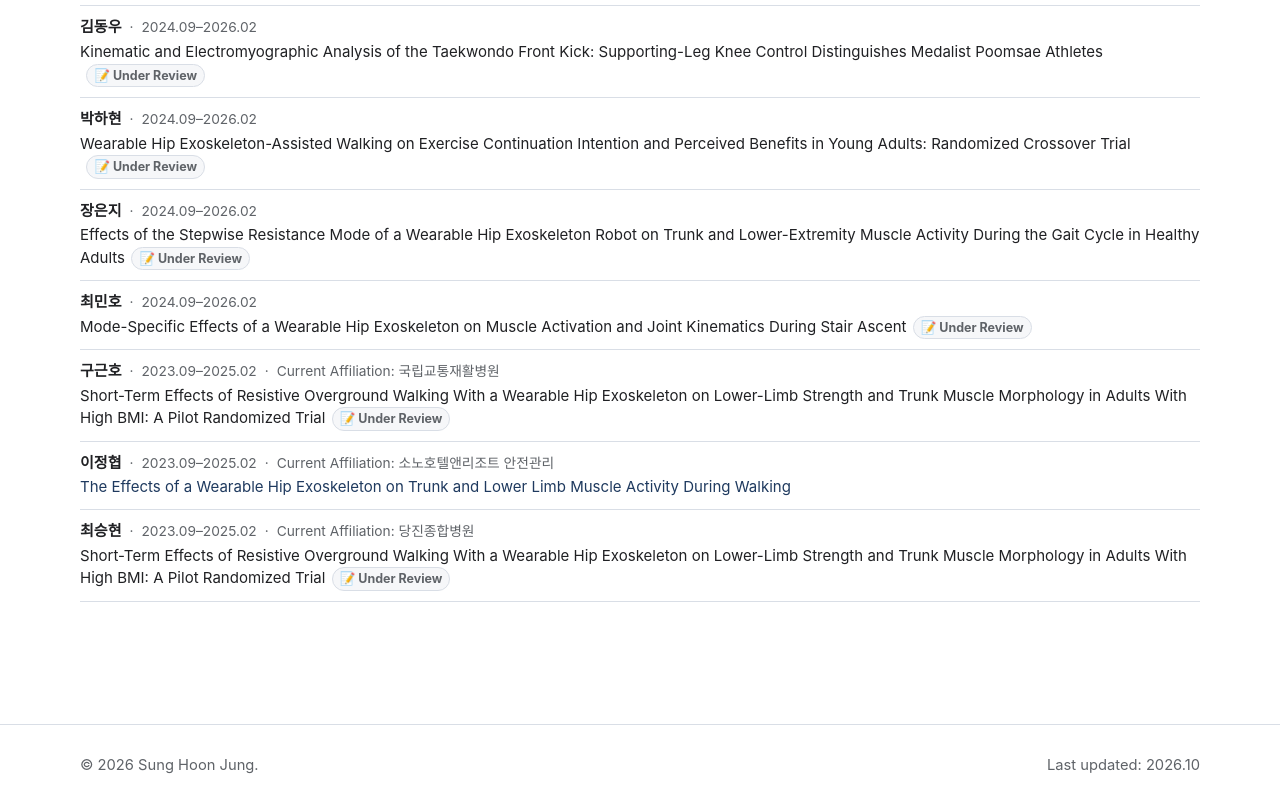
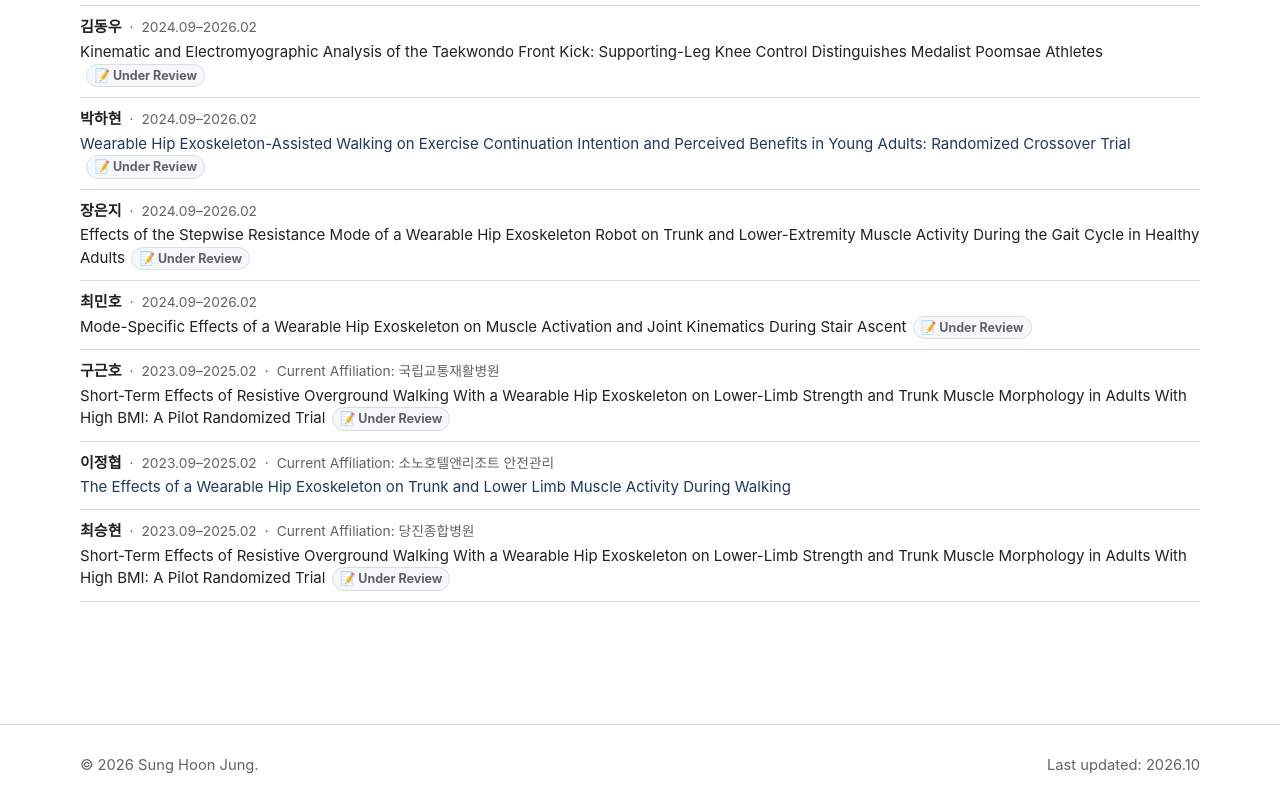
Before and after one commit to shjung66/shjung66.github.io, a plain HTML site: page people.html in a window 1280 px wide. Shown: the part 2660-3466 px from the top of the page. Drawn offline with Linux system fonts and the light colour scheme.

Commit message:
Link the exoskeleton walking study to its JMIR preprint
- Research (R06) and People (alumni): the title now opens
  https://preprints.jmir.org/preprint/98399
- Under Review badge unchanged

Co-Authored-By: Claude Opus 5.5 <noreply@anthropic.com>
Claude-Session: https://claude.ai/code/session_01MFbgvMt9QEstDZk38xNsny

```diff
--- a/people.html
+++ b/people.html
@@ -168,7 +168,7 @@
             </li>
             <li class="alumni-simple-item">
               <p class="alumni-head"><span class="alumni-name">박하현</span><span class="alumni-period">2024.09–2026.02</span></p>
-              <p class="alumni-work"><span class="alumni-topic">Wearable Hip Exoskeleton-Assisted Walking on Exercise Continuation Intention and Perceived Benefits in Young Adults: Randomized Crossover Trial</span><span class="publication-status status-review" role="status" aria-label="Under review" title="Under review">📝 Under Review</span></p>
+              <p class="alumni-work"><span class="alumni-topic"><a href="https://preprints.jmir.org/preprint/98399" target="_blank" rel="noopener noreferrer">Wearable Hip Exoskeleton-Assisted Walking on Exercise Continuation Intention and Perceived Benefits in Young Adults: Randomized Crossover Trial</a></span><span class="publication-status status-review" role="status" aria-label="Under review" title="Under review">📝 Under Review</span></p>
             </li>
             <li class="alumni-simple-item">
               <p class="alumni-head"><span class="alumni-name">장은지</span><span class="alumni-period">2024.09–2026.02</span></p>
```
Also changed, not shown: research.html (+1 -1 lines).
